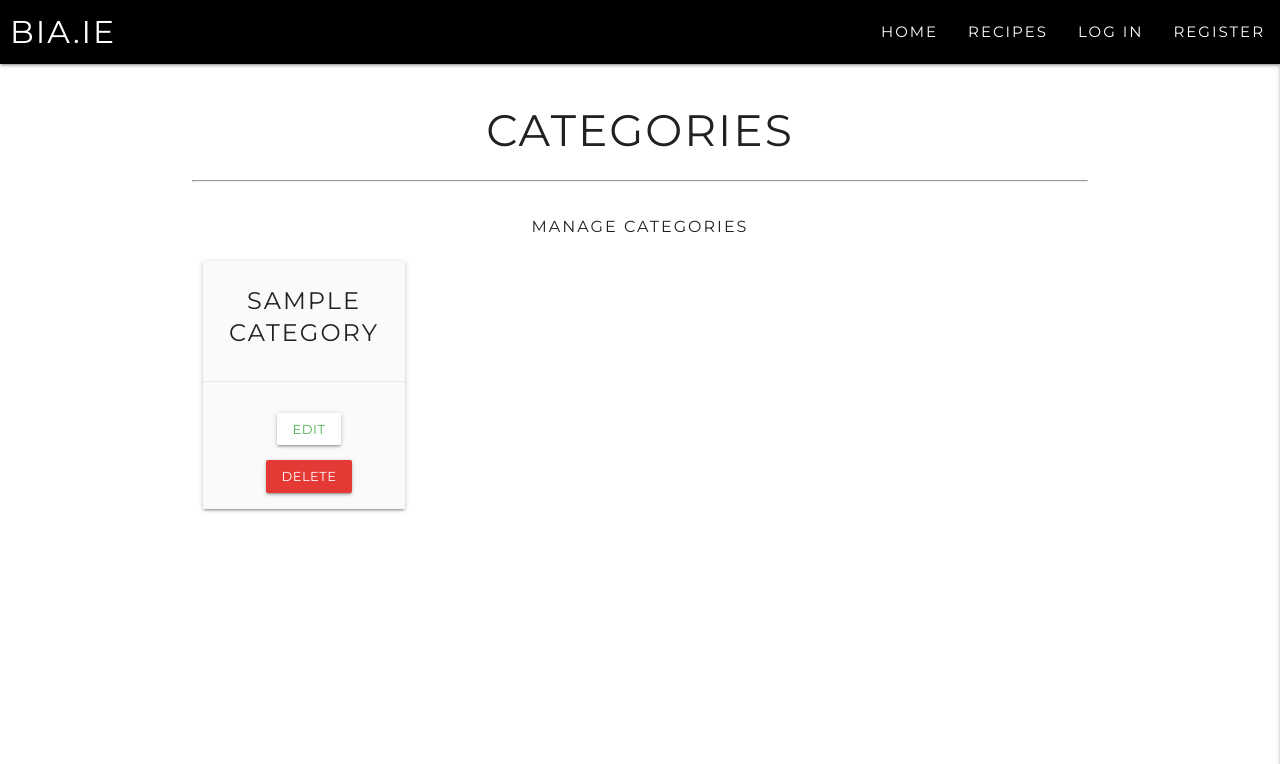
After one commit to natashaclerkin/bia-MS3, a Flask app: page /categories in a window 1280 px wide. The commit adds this page. Shown: the top 764 px of the page. Run offline with Flask 2, Linux system fonts and the light colour scheme; a database or web service that is not in the repository returns one stand-in record (values such as "Sample title"); some libraries are stand-ins or nearby versions.

Commit message:
Add Manage Categories template

```diff
--- a/app.py
+++ b/app.py
@@ -179,8 +179,17 @@ def delete_recipe(recipe_id):
     return redirect(url_for("profile", username=session['user']))
 
 
+# categories
+@app.route("/categories")
+def categories():
+    # Find categories in db
+    categories = list(mongo.db.categories.find().sort("category_name", 1))
+    return render_template("categories.html", categories=categories)
+
+
 # run application
 if __name__ == "__main__":
     app.run(host=os.environ.get("IP"),
             port=int(os.environ.get("PORT")),
             debug=True)
+# change to False before submission
--- a/templates/base.html
+++ b/templates/base.html
@@ -32,7 +32,9 @@
                     {% if session.user %}
                     <li><a href="{{ url_for('profile', username=session['user']) }}">Profile</a></li>
                     <li><a href="{{ url_for('add_recipe') }}">Submit a Recipe</a></li>
-                    <li><a href="#">Manage Recipes</a></li>
+                        {% if session.user|lower == "admin"|lower %}
+                        <li><a href="{{ url_for('categories') }}">Manage Categories</a></li>
+                        {% endif %}
                     <li><a href="{{ url_for('logout') }}">Log Out</a></li>
                     {% else %}
                     <li><a href="{{ url_for('login') }}">Log In</a></li>
@@ -52,7 +54,9 @@
             {% if session.user %}
             <li><a href="{{ url_for('profile', username=session['user']) }}">Profile</a></li>
             <li><a href="{{ url_for('add_recipe') }}">Submit a Recipe</a></li>
-            <li><a href="#">Manage Recipes</a></li>
+            {% if session.user|lower == "admin"|lower %}
+            <li><a href="{{ url_for('categories') }}">Manage Categories</a></li>
+            {% endif %}
             <li><a href="{{ url_for('logout') }}">Log Out</a></li>
             {% else %}
             <li><a href="{{ url_for('login') }}">Log In</a></li>
--- /dev/null
+++ b/templates/categories.html
@@ -0,0 +1,28 @@
+{% extends "base.html" %}
+{% block content %}
+
+<div class="row">
+    <h1 class="center-align">CATEGORIES</h1>
+        <hr class="blackline">
+</div>
+
+
+    <h3 class="center-align">Manage Categories</h3>
+
+    <div class="row">
+        {% for category in categories %}
+            <div class="col s12 m3">
+                <div class="card #fafafa grey lighten-5 text-shadow center-align">
+                    <div class="card-content">
+                        <span class="card-title">{{ category.category_name }}</span>
+                    </div>
+                    <div class="card-action">
+                        <a href="#" class="btn-small #ffffff white #43a047 green-text darken-1">Edit</a>
+                        <a href="#" class="btn-small #e53935 red darken-1">Delete</a>
+                    </div>
+                </div>
+            </div>
+        {% endfor %}
+    </div>
+
+{% endblock %}
```
